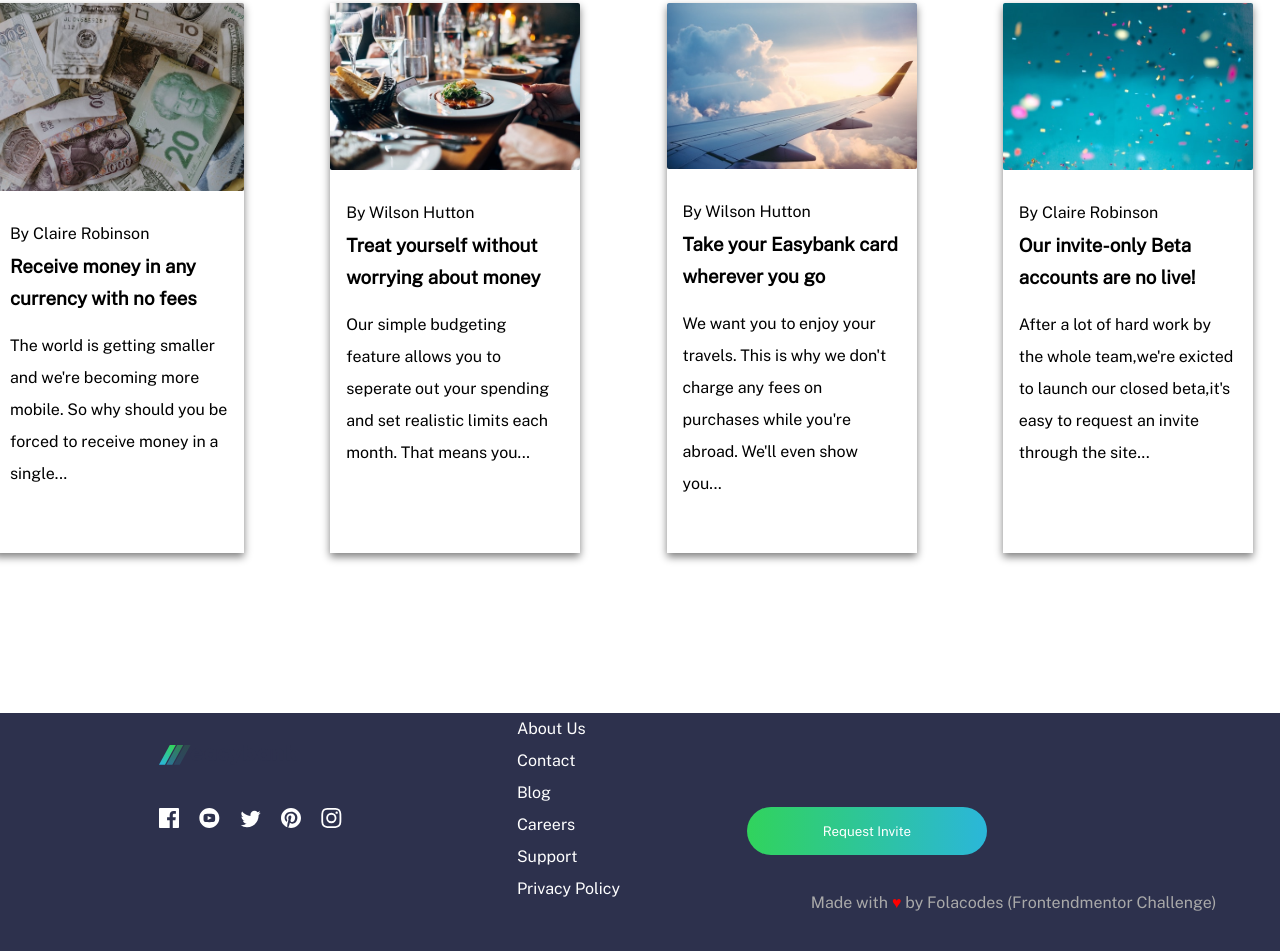
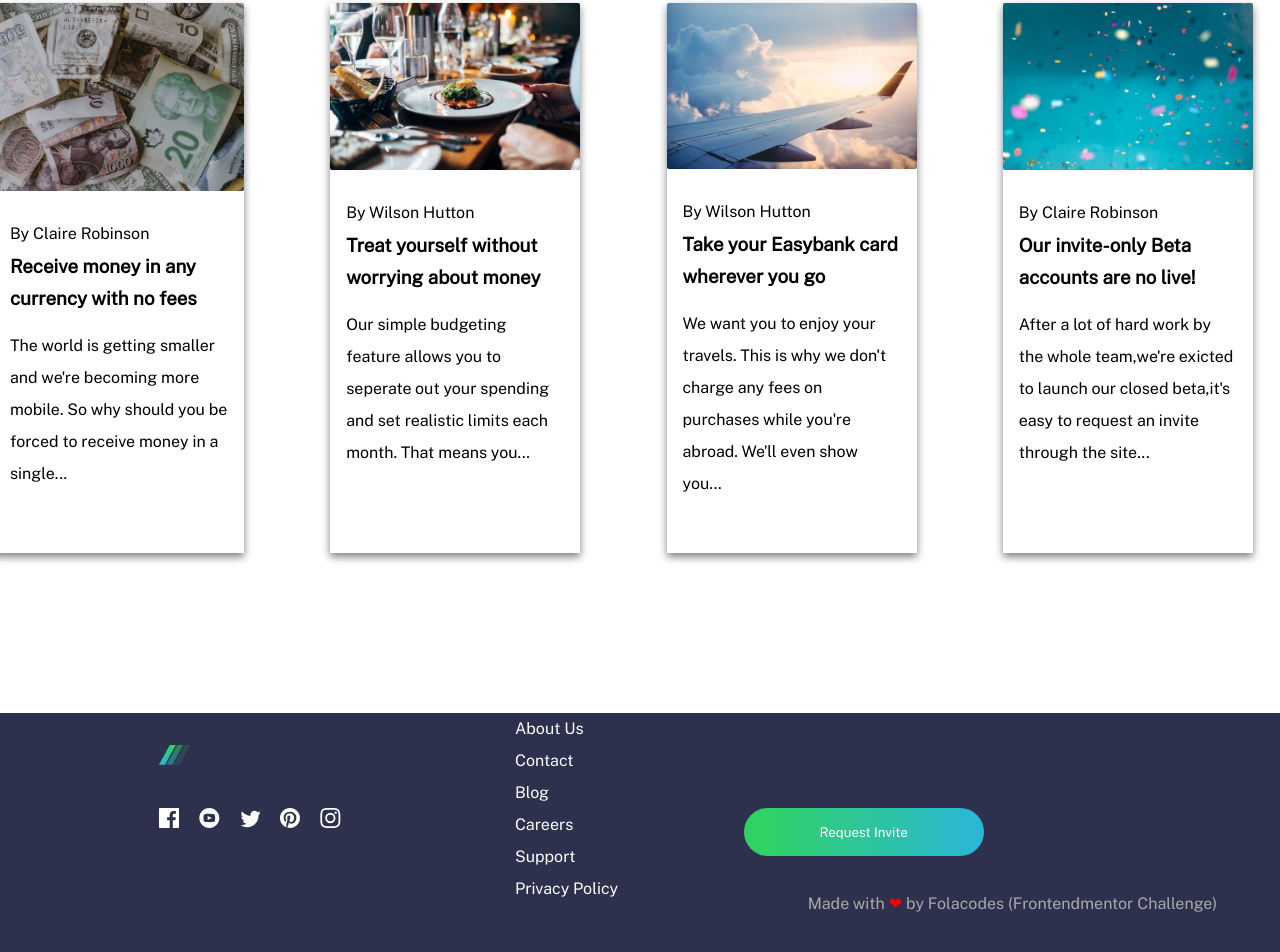
Before and after one commit to folarmi/EasyBank, a plain HTML site: page index.html in a window 1280 px wide. Shown: the part 1620-2572 px from the top of the page. Drawn offline with nearby package versions, Linux system fonts and the light colour scheme.

Commit message:
changed the heart

```diff
--- a/index.html
+++ b/index.html
@@ -140,7 +140,7 @@
 
                 <div>
                 <button type="submit" id="lower-button">Request Invite</button>
-                <p> Made with <span id="heart">&hearts;</span> by Folacodes (Frontendmentor Challenge)</p>
+                <p> Made with <span id="heart">&#10084;</span> by Folacodes (Frontendmentor Challenge)</p>
             </div>
 
             </div>
```
